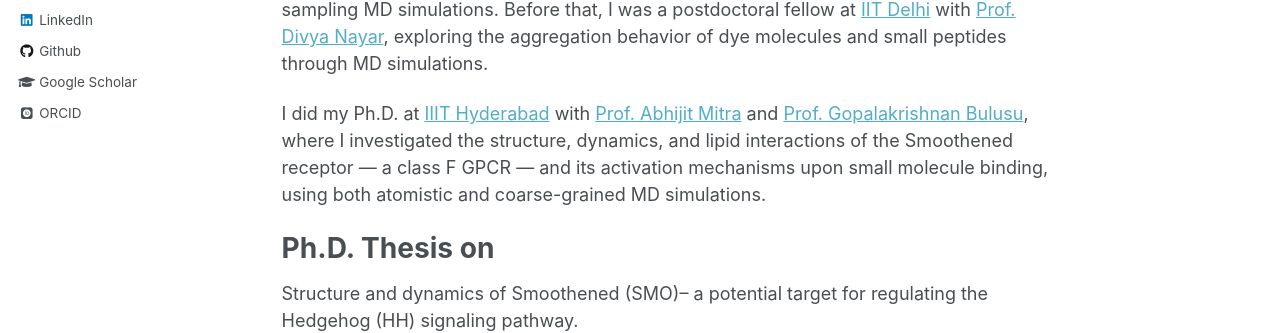
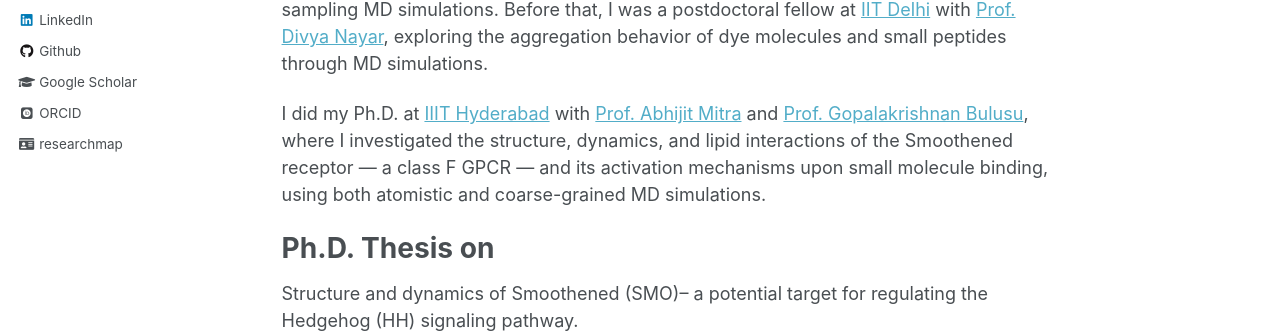
Before and after one commit to shweta-Moni/shweta-Moni.github.io, a Jekyll site: the page built from _pages/about.md, in a window 1280 px wide. Shown: the part 454-787 px from the top of the page. Built offline with Jekyll 4.4.1, drawn with Linux system fonts in a browser that asks for light colours; some web fonts are replaced.

Commit message:
Add researchmap link to author profile

```diff
--- a/_includes/author-profile.html
+++ b/_includes/author-profile.html
@@ -112,6 +112,9 @@
       {% if author.orcid %}
         <li><a href="{{ author.orcid }}"><i class="ai ai-orcid-square ai-fw"></i> ORCID</a></li>
       {% endif %}
+      {% if author.researchmap %}
+        <li><a href="{{ author.researchmap }}"><i class="fas fa-fw fa-id-card" aria-hidden="true"></i> researchmap</a></li>
+      {% endif %}
       {% if author.impactstory %}
         <li><a href="{{ author.impactstory }}"><i class="ai ai-impactstory ai-fw"></i> Impactstory</a></li>
       {% endif %}
```
